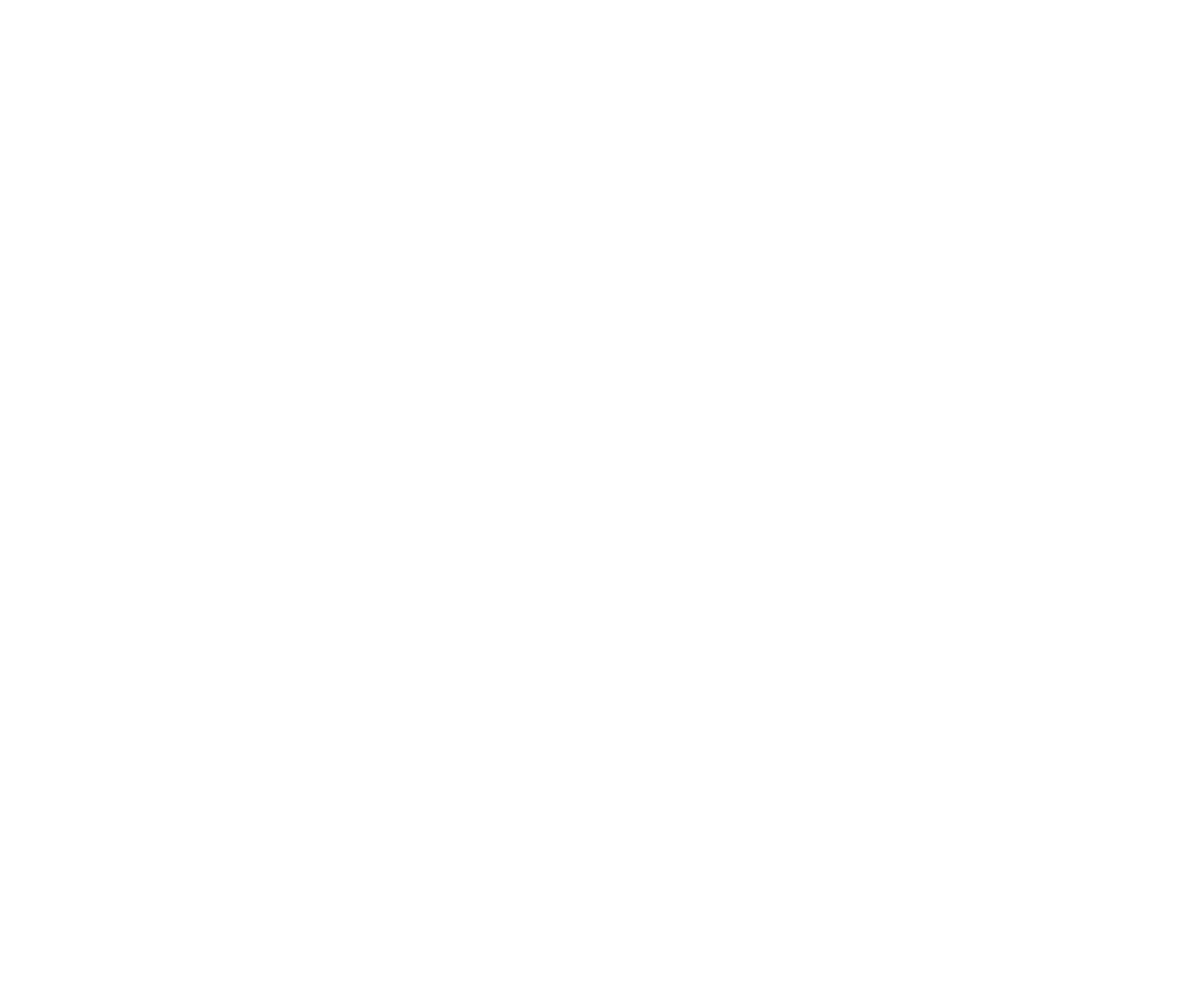
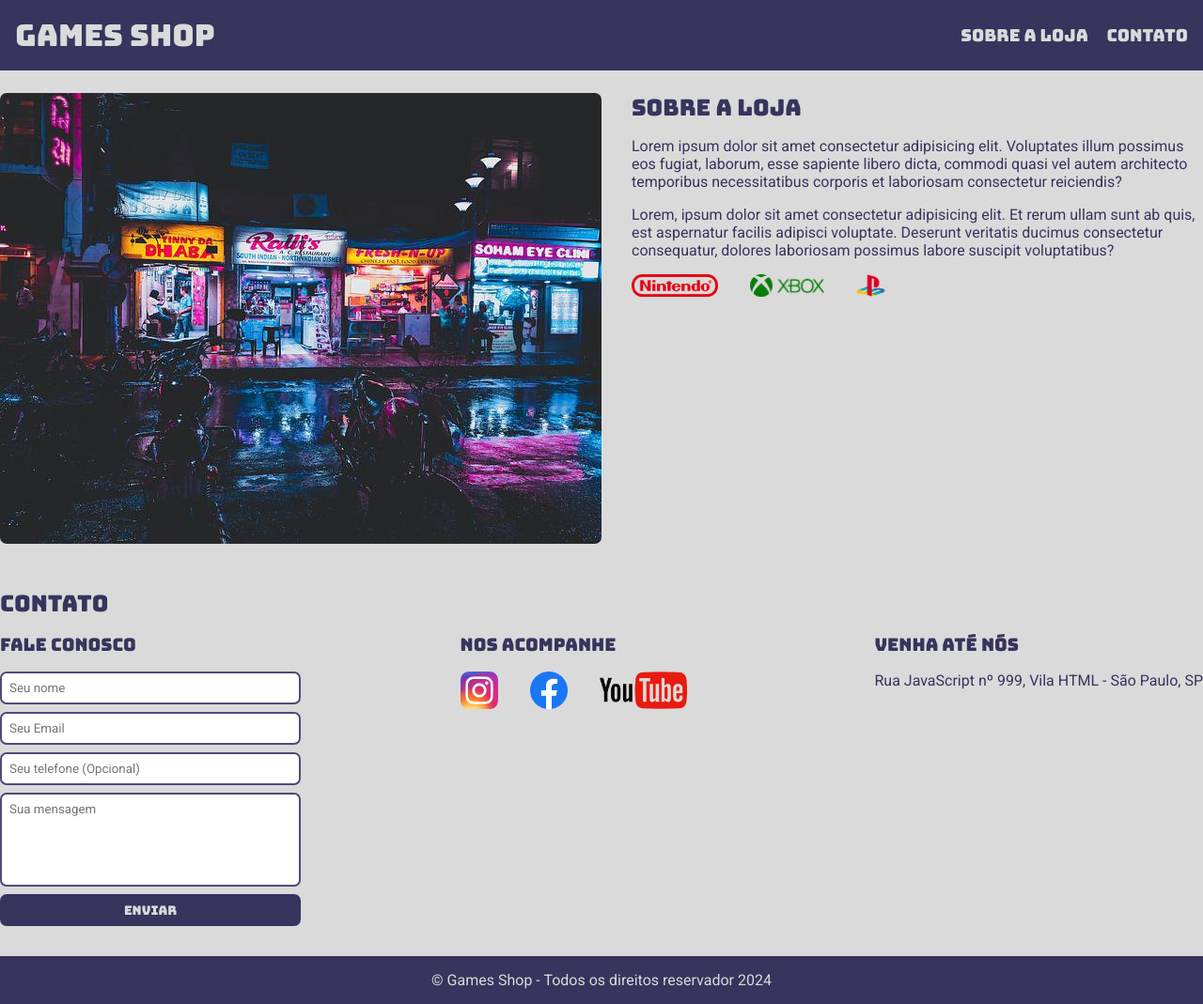
Before and after one commit to kaiwitek/projetos-ebac, a plain HTML site: page Projeto 3 (Loja de jogos)/index.html in a window 1280 px wide. Shown: the whole page at 94% size. Before the commit the page ends 800 px from the top, so only its background shows below. Drawn offline with Linux system fonts and the light colour scheme.

Commit message:
final commit

```diff
--- a/Projeto 3 (Loja de jogos)/index.html
+++ b/Projeto 3 (Loja de jogos)/index.html
@@ -3,17 +3,97 @@
 <head>
     <meta charset="UTF-8">
     <meta name="viewport" content="width=device-width, initial-scale=1.0">
-    <title>Gameshop</title>
+    <title>Games Shop - A sua loja de games</title>
+    <link rel="stylesheet" href="style.css">
+    <link rel="preconnect" href="https://fonts.googleapis.com">
+    <link rel="preconnect" href="https://fonts.gstatic.com" crossorigin>
+    <link href="https://fonts.googleapis.com/css2?family=Bungee&family=Roboto&display=swap" rel="stylesheet">
+    <link rel="preconnect" href="https://fonts.googleapis.com">
+    <link rel="preconnect" href="https://fonts.gstatic.com" crossorigin>
+    <link href="https://fonts.googleapis.com/css2?family=Bungee&family=Roboto&display=swap" rel="stylesheet">
 </head>
 <body>
     <header>
-
+        <div class="container">
+            <h1>Games Shop</h1>
+            <nav>
+                <ul>
+                    <li><a href="#about">Sobre a loja</a></li>
+                    <li><a href="#contact">Contato</a></li>
+                </ul>
+            </nav>
+        </div>
     </header>
     <main>
-
+        <section id="about">
+            <div class="container">
+                <img class="store-front" src="imagens/loja.jpg" alt="Fachada da loja Games Shop">
+                <div>
+                    <h2>Sobre a loja</h2>
+                    <p>
+                        Lorem ipsum dolor sit amet consectetur adipisicing elit. Voluptates illum possimus eos fugiat, laborum, esse sapiente libero dicta, commodi quasi vel autem architecto temporibus necessitatibus corporis et laboriosam consectetur reiciendis?
+                    </p>
+                    <p>
+                        Lorem, ipsum dolor sit amet consectetur adipisicing elit. Et rerum ullam sunt ab quis, est aspernatur facilis adipisci voluptate. Deserunt veritatis ducimus consectetur consequatur, dolores laboriosam possimus labore suscipit voluptatibus?
+                    </p>
+                    <ul class="brands-list">
+                        <li><img src="imagens/nintendo.png" alt="Nintendo"></li>
+                        <li><img src="imagens/xbox.png" alt="Xbox"></li>
+                        <li><img src="imagens/playstation.png" alt="Playstation"></li>
+                    </ul>
+                </div>
+            </div>
+        </section>
+        <section id="contact">
+            <div class="container">
+                <h2>Contato</h2>
+                <div class="contact-methods">
+                    <div>
+                        <h3>Fale conosco</h3>
+                        <form>
+                            <input type="text" placeholder="Seu nome" required>
+                            <input type="email" placeholder="Seu Email" required>
+                            <input type="tel" placeholder="Seu telefone (Opcional)">
+                            <textarea placeholder="Sua mensagem" required></textarea>
+                            <button type="submit">Enviar</button>
+                        </form>
+                    </div>
+                    <div>
+                        <h3>Nos acompanhe</h3>
+                        <ul class="social-links">
+                            <li>
+                                <a href="#" title="Siga-nos no Instagram">
+                                <img src="imagens/instagram.png" alt="Logo do Instagram">
+                                </a>
+                            </li>
+                            <li>
+                                <a href="#" title="Acompanhe-nos no Facebook">
+                                    <img src="imagens/facebook.png" alt="Logo do Facebook">
+                                </a>
+                            </li>
+                            <li>
+                                <a href="#" title="Visite nosso canal no Youtube">
+                                    <img src="imagens/youtube.png" alt="Logo do Youtube">
+                                </a>
+                            </li>
+                        </ul>
+                    </div>
+                    <div>
+                        <h3>Venha até nós</h3>
+                        <p>
+                            Rua JavaScript nº 999, Vila HTML - São Paulo, SP
+                        </p>
+                    </div>
+                </div>
+            </div>
+        </section>
     </main>
     <footer>
-
+        <div class="container">
+            <p>
+                &copy; Games Shop - Todos os direitos reservador 2024
+            </p>
+        </div>
     </footer>
 </body>
 </html>
--- /dev/null
+++ b/Projeto 3 (Loja de jogos)/style.css
@@ -0,0 +1,145 @@
+@charset "UTF-8";
+
+* {
+    margin: 0px;
+    padding: 0px;
+    box-sizing: border-box;
+}
+
+header h1, header nav, section h2, section h3, form button {
+    font-family: "Bungee", sans-serif;
+    font-weight: normal;
+}
+
+body, input, form textarea {
+    font-family: "Roboto", sans-serif;
+}
+
+header {
+    padding: 16px;
+    background-color: rgb(55, 52, 93);
+    color: rgb(218, 218, 218);
+}
+
+header nav li {
+    display: inline;
+    margin-left: 16px;
+    font-size: 18px;
+}
+
+header nav li a {
+    color: rgb(218, 218, 218);
+    text-decoration: none;
+}
+header nav li a:hover {
+    color: rgb(235, 235, 235);
+    transition-duration: 0.5s;
+}
+
+.container {
+    max-width: 1280px;
+    width: 100%;
+    margin: 0px auto;
+}
+
+header .container, section .container {
+    display: flex;
+    align-items: center;
+    justify-content: space-between;
+}
+
+section .container {
+    align-items: flex-start;
+}
+
+.brands-list img {
+    height: 24px;
+}
+
+.social-links img {
+    height: 40px;
+}
+
+.brands-list li, .social-links li {
+    display: inline;
+    margin-right: 30px;
+}
+
+.social-links li a {
+    text-decoration: none;
+}
+
+section {
+    background-color: rgb(218, 218, 218);
+    padding: 24px 0px;
+    color: rgb(55, 52, 93);
+}
+
+section h2 {
+    margin-bottom: 16px;
+}
+
+section p {
+    margin-bottom: 16px;
+}
+
+.store-front {
+    margin-right: 32px;
+    border-radius: 7px;
+}
+
+.store-front:hover {
+    box-shadow: 3px 3px 5px rgba(0, 0, 0, 0.436);
+    transition-duration: 0.5s;
+}
+
+#contact .container {
+    display: block;
+}
+
+.contact-methods {
+    display: flex;
+    justify-content: space-between;
+}
+
+form input, form textarea, form button {
+    display: block;
+    width: 320px;
+    margin-bottom: 8px;
+    padding: 8px;
+    border-radius: 7px;
+    border: 2px solid rgb(78, 75, 122);
+}
+
+form textarea {
+    resize: none;
+    height: 100px;
+}
+
+section h3 {
+    margin-bottom: 16px;
+}
+
+form button {
+    cursor: pointer;
+    background-color: rgb(55, 52, 93);
+    color: rgb(218, 218, 218);
+    border: none;
+}
+
+form button:hover {
+    background-color: rgb(78, 75, 122);
+    color: rgb(255, 255, 255);
+    transition-duration: 0.3s;
+}
+
+input:focus, textarea:focus {
+    outline-color: rgb(55, 52, 93);
+}
+
+footer {
+    background-color: rgb(55, 52, 93);
+    color: rgb(218, 218, 218);
+    padding: 16px 0px;
+    text-align: center;
+}
```
Also changed, not shown: Projeto 3 (Loja de jogos)/imagens/facebook.png (added), Projeto 3 (Loja de jogos)/imagens/instagram.png (added), Projeto 3 (Loja de jogos)/imagens/loja.jpg (added), Projeto 3 (Loja de jogos)/imagens/nintendo.png (added), Projeto 3 (Loja de jogos)/imagens/playstation.png (added), Projeto 3 (Loja de jogos)/imagens/xbox.png (added), Projeto 3 (Loja de jogos)/imagens/youtube.png (added).
